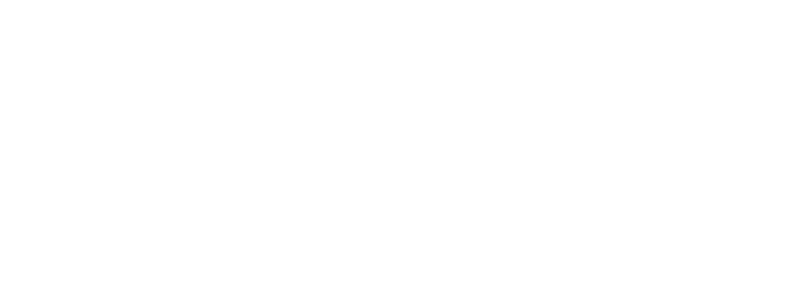
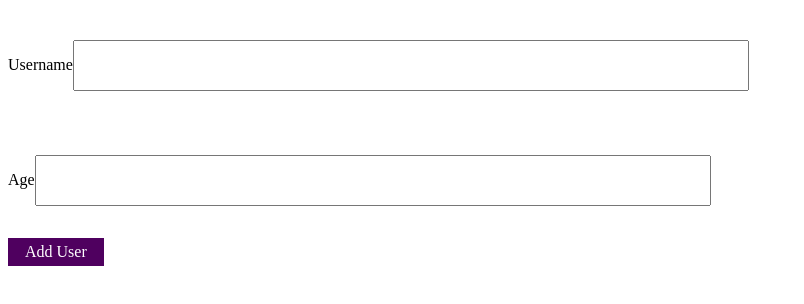
Before and after one commit to drickpdr98/error-modal, a React (Create React App) app: page / in a window 1280 px wide. Shown: the top 304 px of the page, without its empty margins (0-804 px from the left). Built offline with nearby package versions, Linux system fonts and the light colour scheme.

Commit message:
second commit

```diff
--- a/src/AddUser.js
+++ b/src/AddUser.js
@@ -0,0 +1,54 @@
+import { useState } from "react";
+import styles from "./AddUser.module.css";
+import Button from "./Button";
+
+const intialData = {
+  username: "Dravin",
+  age: "23",
+};
+
+export default function AddUser({ onGetUser }) {
+  const [userData, setUserData] = useState(intialData);
+
+  const submitChangeHandler = function (event) {
+    event.preventDefault();
+    console.log(userData);
+
+    // onGetUser();
+    setUserData(intialData);
+  };
+
+  const inputChangeHandler = function (inputValue, value) {
+    setUserData((prev) => {
+      return { ...prev, inputValue: value };
+    });
+  };
+
+  return (
+    <form onSubmit={submitChangeHandler}>
+      <div>
+        <label className={styles.label}>Username</label>
+        <input
+          id="username"
+          className={styles.input}
+          type="text"
+          onChange={(event) =>
+            inputChangeHandler("username", event.target.value)
+          }
+          // value={userData.username}
+        />
+      </div>
+      <div>
+        <label className={styles.label}>Age</label>
+        <input
+          id="age"
+          className={styles.input}
+          type="number"
+          onChange={(event) => inputChangeHandler("age", event.target.value)}
+          // value={userData.age}
+        />
+      </div>
+      <Button type="submit">Add User</Button>
+    </form>
+  );
+}
--- a/src/App.js
+++ b/src/App.js
@@ -1,5 +1,19 @@
+import { useState } from "react";
+
+import AddUser from "./AddUser";
+import UserList from "./UserList";
+
 function App() {
-  return <div className="App"></div>;
+  const [uInput, setUInput] = useState([]);
+
+  const userInput = function (input) {};
+
+  return (
+    <div className="App">
+      <AddUser onGetUser={userInput} />
+      <UserList inputs={uInput} />
+    </div>
+  );
 }
 
 export default App;
--- a/src/Button.js
+++ b/src/Button.js
@@ -0,0 +1,9 @@
+import styles from "./Button.module.css";
+
+export default function Button(props) {
+  return (
+    <button className={styles.button} type={props.type}>
+      {props.children}
+    </button>
+  );
+}
--- a/src/UserList.js
+++ b/src/UserList.js
@@ -0,0 +1,15 @@
+import styles from "./UserList.module.css";
+
+export default function UserList(props) {
+  return (
+    <div className={styles.users}>
+      <ul>
+        {props.inputs.map((input) => (
+          <li key={input.id}>
+            {input.username} {input.age}
+          </li>
+        ))}
+      </ul>
+    </div>
+  );
+}
```
